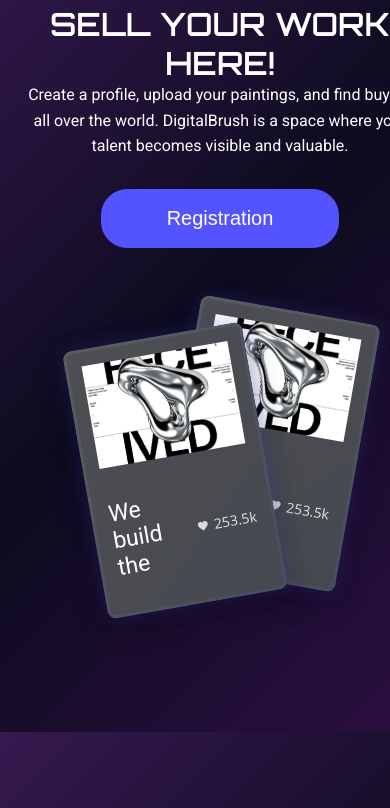
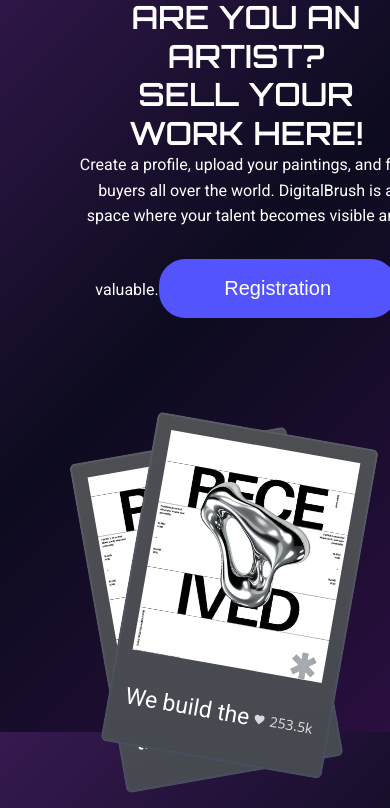
Before and after one commit to DiplomeProject/paintingsproject, a React (Create React App) app: page / in a window 390 px wide. Shown: the part 956-1764 px from the top of the page. Built offline with nearby package versions, Linux system fonts and the light colour scheme; no server answers.

Commit message:
зміни у дизайні карток та головної сторінки з шопом

```diff
--- a/src/components/ArtCard/ArtCard.js
+++ b/src/components/ArtCard/ArtCard.js
@@ -12,9 +12,15 @@
                 <div className={styles.cardRow}>
                     <span className={styles.artCardTitle}>{title}</span>
                     <span className={styles.artCardLikes}>
-                        <svg width="14" height="14" viewBox="0 0 24 24" fill="currentColor">
-                            <path d="M12 21.35l-1.45-1.32C5.4 15.36 2 12.28 2 8.5 2 5.42 4.42 3 7.5 3c1.74 0 3.41.81 4.5 2.09C13.09 3.81 14.76 3 16.5 3 19.58 3 22 5.42 22 8.5c0 3.78-3.4 6.86-8.55 11.54L12 21.35z" />
-                        </svg>
+                        <div
+                            style={{
+                                backgroundImage: `url(/images/pgsForCards/heart.png)`,
+                                width: '14px',
+                                height: '14px',
+                                backgroundRepeat: 'no-repeat',
+                                backgroundPosition: 'center',
+                            }}
+                        />
                         {likes}
                     </span>
                 </div>
@@ -23,7 +29,18 @@
                         <span className={styles.artistName}>{artistName}</span>
                         <span className={styles.artistStyle}>{artistStyle}</span>
                     </div>
-                    <span className={styles.artCardPrice}>$ {price}</span>
+                    <span className={styles.artCardPrice}>
+                        <div
+                            style={{
+                                backgroundImage: `url(/images/pgsForCards/dollar.png)`,
+                                width: '21px',
+                                height: '21px',
+                                backgroundRepeat: 'no-repeat',
+                                backgroundPosition: 'center',
+                            }}
+                        />
+                        {price}
+                    </span>
                 </div>
             </div>
         </div>
--- a/src/components/ArtCard/ArtCard.module.css
+++ b/src/components/ArtCard/ArtCard.module.css
@@ -1,8 +1,8 @@
 .artCard {
     background: linear-gradient(rgba(70, 70, 71, 0.6), rgba(70, 70, 71, 0.6)) padding-box,
-    linear-gradient(168deg, rgba(89, 92, 100, 0), rgba(71, 77, 95, 0)) border-box;
-    border: 2px solid transparent;
-    background-clip: padding-box;
+    linear-gradient(168deg, rgba(89, 92, 100, 1), rgba(71, 77, 95, 0.44)) border-box;
+    background-clip: padding-box, border-box;
+    border: 3px solid transparent;
     border-radius: 12px;
     display: flex;
     flex-direction: column;
@@ -37,38 +37,56 @@
 .cardRow {
     display: flex;
     justify-content: space-between;
-    align-items: center;
+    /* ОНОВЛЕНО: Вирівнювання по верхньому краю для кращої відповідності дизайну */
+    align-items: flex-start;
 }
 
+/* ОНОВЛЕНО: Стилі для тайтлу */
 .artCardTitle {
-    font-size: 1rem;
-    font-weight: 500;
+    font-family: 'Roboto', sans-serif;
+    font-weight: 400;
+    font-size: 16px;
+    line-height: 1; /* 100% */
 }
 
 .artistInfo {
-    display: flex;
-    flex-direction: column;
-    align-items: flex-start;
+    /*display: flex;*/
+    /*flex-direction: column;*/
+    /*align-items: flex-start;*/
 }
 
+/* ОНОВЛЕНО: Стилі для імені художника */
 .artistName {
-    font-size: 0.9rem;
-    font-weight: 500;
+    font-family: 'Roboto', sans-serif;
+    font-weight: 400;
+    font-size: 11px;
+    line-height: 1; /* 100% */
 }
 
 .artistStyle {
     font-size: 0.8rem;
     color: rgba(255, 255, 255, 0.7);
+    display: none;
 }
 
+/* ОНОВЛЕНО: Стилі для кількості вподобань */
 .artCardLikes {
     display: flex;
     align-items: center;
     gap: 6px;
-    font-size: 0.9rem;
+    font-family: 'Roboto', sans-serif;
+    font-weight: 400;
+    font-size: 11px;
+    line-height: 1; /* 100% */
 }
 
+/* ОНОВЛЕНО: Стилі для ціни */
 .artCardPrice {
-    font-size: 1rem;
-    font-weight: 700;
+    display: flex;
+    align-items: center;
+    gap: 6px; /* Відступ для іконки */
+    font-family: 'Roboto', sans-serif;
+    font-weight: 600;
+    font-size: 14px; /* Округлено з 13.93px */
+    line-height: 1; /* 100% */
 }
--- a/src/components/Gallery/Gallery.module.css
+++ b/src/components/Gallery/Gallery.module.css
@@ -34,6 +34,7 @@
     height: 100%;
     overflow: hidden;
     z-index: 0;
+    opacity: 0.5;
 }
 
 .gridTrack {
@@ -94,28 +95,29 @@
     display: flex;
     flex-direction: column;
     padding: 51px;
-    gap: 100px;
-    max-width: 1440px;
-    margin: 0 auto;
-    width: 100%;
+    gap: 250px;
+    width: auto;
+    box-sizing: border-box;
 }
 
 .contentSection {
     display: flex;
-    justify-content: space-between;
-    align-items: center;
+    /*justify-content: space-between;*/
+    /*align-items: center;*/
+    gap: 5%;
     position: relative;
 }
 
 .textContainer {
-    width: 45%;
-    max-width: 580px;
+    width: 40%;
+    /*max-width: 580px;*/
+    padding-top: 30px;
 }
 
 .textHeader1 {
     font-family: 'Orbitron', sans-serif;
     font-weight: 600;
-    font-size: 39px;
+    font-size: 47px;
     line-height: 1.2;
     text-transform: uppercase;
     color: #FFFFFF;
@@ -124,10 +126,10 @@
 .text1 {
     margin-top: 20px;
     width: 100%;
-    max-width: 520px;
+    max-width: 100%;
     font-family: 'Roboto', sans-serif;
     font-weight: 400;
-    font-size: 18px;
+    font-size: 41px;
     line-height: 1.6;
     color: #FFFFFF;
 }
@@ -154,19 +156,16 @@
 
 .imageCardsContainer {
     position: relative;
-    width: 60%;
-    height: 955px;
+    width: 55%; /* Ширина блоку з картками */
+    height: 650px; /* Висота контейнера для позиціонування */
 }
 
 .cardBack, .cardMiddle, .cardFront {
     position: absolute;
     transition: transform 0.4s ease, width 0.4s ease, height 0.4s ease;
-    border-style: solid;
-    border-color: transparent;
-    background:
-            linear-gradient(rgba(70, 70, 71, 0.6), rgba(70, 70, 71, 0.6)) padding-box,
-            linear-gradient(135deg, #595C64, #474D5F) border-box;
-    box-shadow: 0 0 20px rgba(84, 84, 254, 0.2), 0 10px 30px rgba(0, 0, 0, 0.3);
+    /*background: linear-gradient(rgba(70, 70, 71, 0.6), rgba(70, 70, 71, 0.6)) padding-box, linear-gradient(168deg, rgba(89, 92, 100, 1), rgba(71, 77, 95, 0)) border-box;*/
+    /*border: 2px solid transparent;*/
+    background-clip: padding-box;
     width: 25vw;
     height: 38vw;
 }
@@ -178,7 +177,10 @@
     flex-direction: column;
     overflow: hidden;
     border-radius: 6px;
+    background: linear-gradient(rgba(70, 70, 71, 0.6), rgba(70, 70, 71, 0.6)) padding-box, linear-gradient(168deg, rgba(89, 92, 100, 1), rgba(71, 77, 95, 1)) border-box;
+    border: 2px solid transparent;
 }
+
 .cardImage {
     flex-grow: 1;
     margin-top: 14px;
@@ -187,7 +189,9 @@
     background-size: cover;
     background-repeat: no-repeat;
     background-position: center;
+
 }
+
 .cardInfo {
     padding: 10px 15px;
     color: #fff;
@@ -195,7 +199,9 @@
     justify-content: space-between;
     align-items: center;
     font-size: 14px;
+    border-radius: 0 0 6px 6px;
 }
+
 .cardTitle {
     font-weight: 400;
     font-family: 'Roboto';
@@ -212,35 +218,37 @@
 
 /* ОНОВЛЕНО: Нове позиціонування з опущеними бічними картками */
 .cardBack {
-    max-width: 369px;
-    max-height: 543px;
+    width: 300px;
+    height: 460px;
     border-radius: 8.8px;
     border-width: 3.52px;
-    transform: rotate(-16.58deg);
-    top: 0;
-    left: 40%;
+    transform: rotate(-16deg);
+    top: 1%;
+    left: 35%;
     z-index: 1;
 }
 
+/* Права середня картка */
 .cardMiddle {
-    max-width: 365px;
-    max-height: 539px;
+    width: 300px;
+    height: 460px;
     border-radius: 10.36px;
     border-width: 4.14px;
-    transform: rotate(18.7deg);
-    top: 28%;
-    right: -11%;
+    transform: rotate(18deg);
+    top: 20%;
+    right: 14%;
     z-index: 2;
 }
 
+/* Центральна передня картка */
 .cardFront {
-    max-width: 429px;
-    max-height: 648px;
+    width: 340px;
+    height: 520px;
     border-radius: 8.71px;
     border-width: 3.49px;
-    transform: rotate(-31.8deg);
-    top: 23%;
-    left: 17%;
+    transform: translateX(-50%) rotate(-31deg);
+    top: 29%;
+    left: 37%;
     z-index: 3;
 }
 
@@ -347,7 +355,7 @@
 
 .searchBarContainer {
     width: 100%;
-    max-width: 500px;
+    max-width: 56%;
     height: 55px;
     background: rgb(255, 255, 255);
     border-radius: 18px;
@@ -521,18 +529,41 @@
 
 
 /* --- АДАПТИВНІСТЬ --- */
+@media (max-width: 2560px) {
+    .cardMiddle {
+        right: 25%;
+    }
+}
+
+@media (max-width: 1920px) {
+    .cardMiddle {
+        right: 14%;
+    }
+}
+
+@media (max-width: 1440px) {
+    .textContentWrapper {
+        padding: 51px 10vw;
+    }
+}
+
 @media (max-width: 1024px) {
+    .textContentWrapper {
+        padding: 51px;
+        gap: 80px;
+    }
+
     .contentSection {
         flex-direction: column;
         /*gap: 80px;*/
         min-height: auto;
     }
 
-    .button1{
+    .button1 {
         display: initial;
     }
 
-    .text1{
+    .text1 {
         display: initial;
     }
 
@@ -550,14 +581,22 @@
         width: 100%;
         max-width: 600px;
         text-align: center;
+        padding-top: 0;
+        margin-left: 20%;
+    }
+
+    .textHeader1 {
+        font-size: 34px;
+    }
+
+    .text1 {
+        font-size: 18px;
     }
 
     .imageCardsContainer, .ImagesContainer {
-        height: 550px;
-    }
-
-    .ImagesContainer {
         width: 100%;
+        height: 500px;
+        position: relative;
     }
 
     .artGridSlide {
@@ -569,8 +608,8 @@
     }
 
     .cardBack, .cardMiddle, .cardFront {
-        width: 35vw;
-        height: 53vw;
+        width: 280px;
+        height: 420px;
     }
 
     .cardBack {
@@ -578,7 +617,46 @@
     }
 
     .cardFront {
-        left: 0;
+        top: 28%;
+        left: 50%;
+        transform: translateX(-50%) rotate(-20deg);
+    }
+
+    .image1, .image2, .image3, .image4, .image5 {
+        top: auto;
+        left: auto;
+        right: auto;
+        bottom: auto;
+    }
+
+    .image1 {
+        top: 0;
+        left: 5%;
+        transform: rotate(-15deg);
+    }
+
+    .image2 {
+        top: 10%;
+        right: 5%;
+        transform: rotate(15deg);
+    }
+
+    .image3 {
+        bottom: 10%;
+        left: 20%;
+        transform: rotate(5deg);
+    }
+
+    .image4 {
+        bottom: 5%;
+        right: 25%;
+        transform: rotate(-5deg);
+    }
+
+    .image5 {
+        top: 30%;
+        left: 50%;
+        transform: translateX(-50%) rotate(2deg);
     }
 }
 
@@ -593,8 +671,8 @@
         gap: inherit;
     }
 
-    .imageCardsContainer{
-        left: -8%;
+    .textContainer {
+        margin-left: 15%;
     }
 
     .textContainer:nth-child(2) {
@@ -646,18 +724,42 @@
     }
 
     .cardBack {
-        transform: rotate(10deg);
-        left: 45%;
-        top: 0;
-    }
-
-    .cardBack {
-        display: inherit;
+        width: 220px;
+        height: 330px;
+        top: 13%;
+        left: 21%;
+        transform: rotate(-10deg);
+        display: flex;
     }
 
     .cardFront {
+        width: 220px;
+        height: 330px;
+        top: 10%;
+        left: auto;
+        right: 5%;
+        transform: rotate(10deg);
+    }
+
+    .image3, .image5 {
+        display: none;
+    }
+
+    .image1 {
+        top: 0;
+        left: 5%;
         transform: rotate(-10deg);
-        left: 5%;
+    }
+
+    .image2 {
         top: 5%;
+        right: 5%;
+        transform: rotate(10deg);
+    }
+
+    .image4 {
+        bottom: 10%;
+        left: 50%;
+        transform: rotate(5deg);
     }
 }
--- a/src/components/Nav/Nav.js
+++ b/src/components/Nav/Nav.js
@@ -41,6 +41,8 @@
         <nav className={styles.navbar}>
             <div className={styles.navbarMain}>
                 <div className={styles.navbarContainer}>
+                    {/* ОНОВЛЕНО: Додано нову обгортку .navbarLeft */}
+                    <div className={styles.navbarLeft}>
                         <div className={styles.navbarLogo}>
                             <div className={styles.logoText}>Digital Brush</div>
                         </div>
@@ -70,6 +72,7 @@
                             >
                                 COMMISSION
                             </button>
+                        </div>
                     </div>
 
                     <div className={styles.navbarRight}>
--- a/src/components/Nav/Nav.module.css
+++ b/src/components/Nav/Nav.module.css
@@ -16,6 +16,12 @@
     margin: 0 auto;
 }
 
+.navbarLeft {
+    display: flex;
+    align-items: center;
+    gap: 20px;
+}
+
 .navbarLogo {
     display: flex;
     align-items: center;
@@ -24,7 +30,7 @@
 .logoText {
     color: white;
     font-weight: 800;
-    font-size: 1.5rem;
+    font-size: 42px;
     letter-spacing: 0.05em;
     font-family: 'Orbitron', sans-serif;
 }
@@ -44,10 +50,12 @@
     display: flex;
     align-items: center;
     justify-content: center;
-    font-size: 0.875rem;
+    font-size: 22px;
     font-family: 'Roboto', sans-serif;
     cursor: pointer;
     transition: color 0.2s, border-color 0.2s;
+    width: 215px;
+    height: 55px;
 }
 
 .navLink:hover {
@@ -60,6 +68,8 @@
     font-weight: bold;
     background: linear-gradient(90deg, rgba(1, 0, 38, 0.2) 0%, rgba(253, 76, 204, 0.2) 100%);
     border-color: rgba(255, 255, 255, 0.8);
+    width: 215px;
+    height: 55px;
 }
 
 .navButtonActive:hover {
@@ -162,7 +172,7 @@
     padding: 0.5rem;
 }
 
-@media (max-width: 900px) {
+@media (max-width: 1420px) {
     .navbarLinks, .navbarRight {
         display: none;
     }
--- a/src/components/Shop/Shop.module.css
+++ b/src/components/Shop/Shop.module.css
@@ -32,7 +32,7 @@
     display: flex;
     align-items: center;
     width: 100%;
-    max-width: 980px;
+    max-width: 800px;
     height: 55px;
     background: rgb(255, 255, 255);
     border-radius: 18px;
@@ -59,22 +59,24 @@
     display: flex;
     justify-content: flex-start;
     flex-wrap: wrap;
-    gap: 20px;
+    gap: 18px;
     margin: 40px 0 20px 0;
 }
 
 .categoryButton {
     padding: 12px 28px;
-    font-family: 'Orbitron', sans-serif;
-    font-size: 14px;
-    font-weight: 500;
+    font-family: 'Roboto', sans-serif;
+    font-size: 19px;
+    font-weight: 400;
     text-transform: uppercase;
     color: #fff;
     background: transparent;
     border: 1px solid rgba(255, 255, 255, 0.4);
-    border-radius: 12px;
+    border-radius: 20px;
     cursor: pointer;
     transition: all 0.3s ease;
+    width: 214px;
+    height: 45px;
 }
 
 .categoryButton:hover {
@@ -114,7 +116,7 @@
 .artGridFull {
     display: grid;
     grid-template-columns: repeat(auto-fit, minmax(212px, 1fr));
-    gap: 20px;
+    gap: 17px;
 }
 
 /*.artCard {*/
```
Also changed, not shown: public/images/pgsForCards/dollar.png (added), public/images/pgsForCards/heart.png (added). Lines whose indentation alone changed are shown as unchanged.
